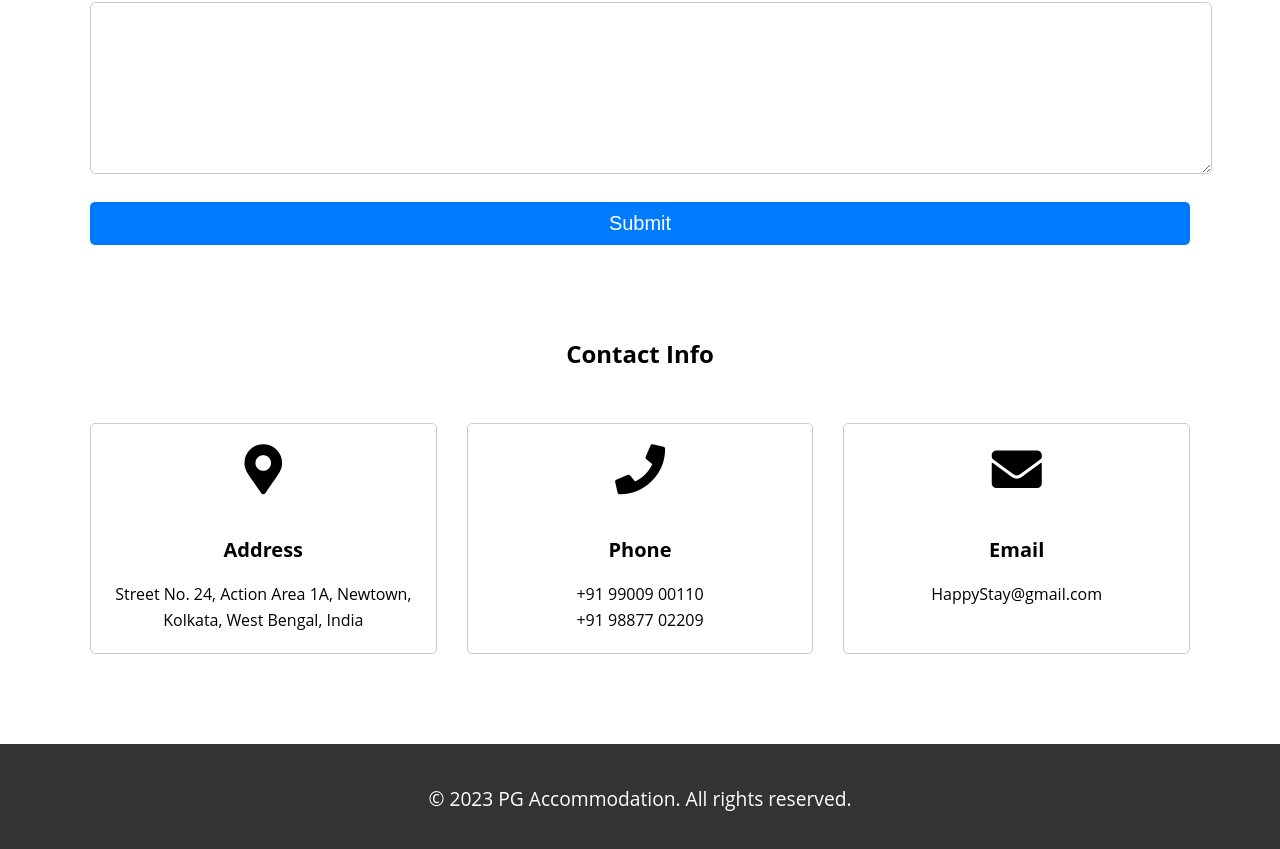
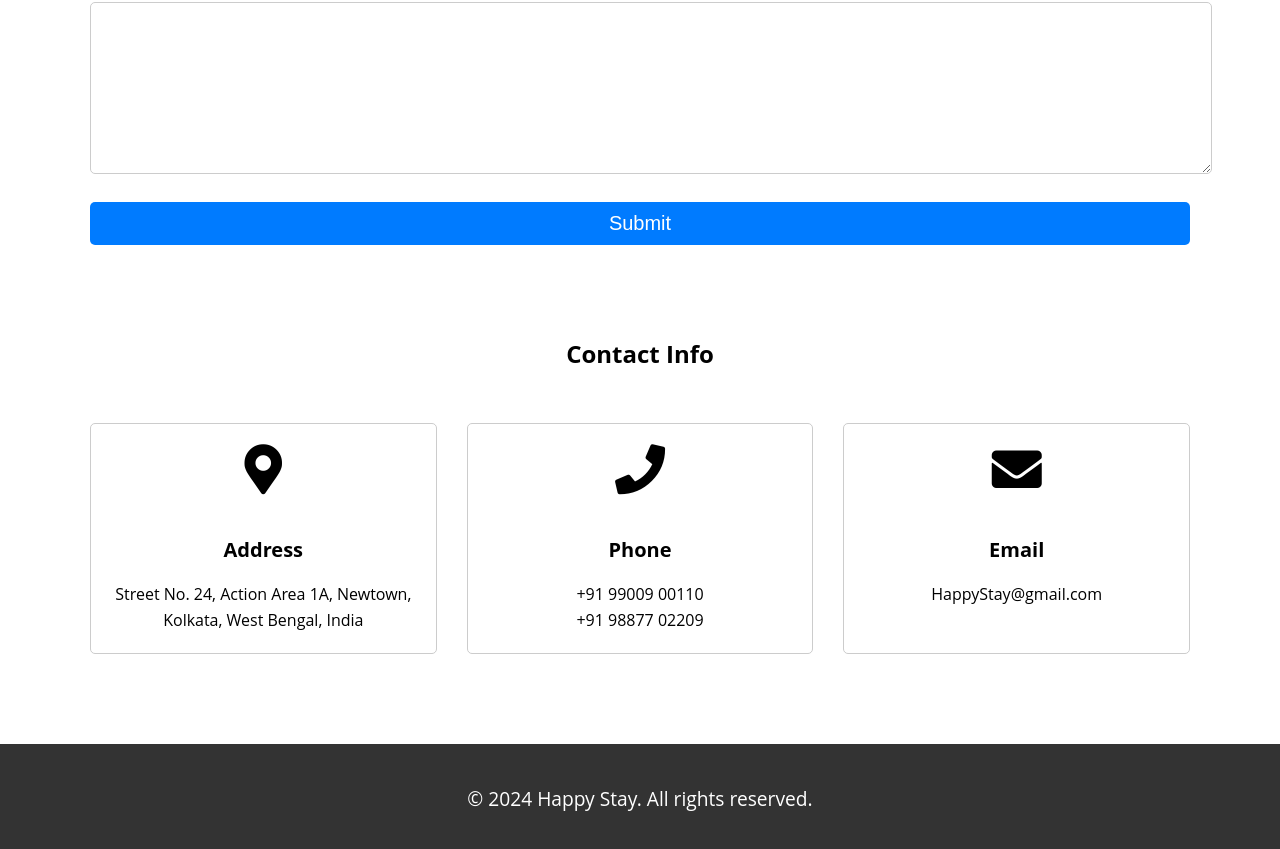
Before and after one commit to theCodingShark/Happy_Stay, a plain HTML site: page contact.html in a window 1280 px wide. Shown: the part 443-1292 px from the top of the page. Drawn offline with nearby package versions, Linux system fonts and the light colour scheme.

Commit message:
Update contact.html

```diff
--- a/contact.html
+++ b/contact.html
@@ -3,7 +3,7 @@
 <head>
   <meta charset="UTF-8">
   <meta name="viewport" content="width=device-width, initial-scale=1.0">
-  <title>Contact Us - PG Accommodation</title>
+  <title>Contact Us - Happy Stay</title>
   <link rel="stylesheet" href="CSS/contact.css">
 
   <link rel="preconnect" href="https://fonts.googleapis.com">
@@ -75,10 +75,15 @@
   <!-- Footer -->
   <footer>
     <div class="container">
-      <p>&copy; 2023 PG Accommodation. All rights reserved.</p>
+      <p>&copy; <span id="year">2023</span> Happy Stay. All rights reserved.</p>
     </div>
   </footer>
   <script src="JS/contact.js"></script>
+
+  <!-- script for dynamically fetching year for footer   -->
+  <script>
+    document.getElementById("year").textContent = new Date().getFullYear();
+  </script>
 
     <!-- JavaScript for navbar hamburger & close icon -->
     <script src="https://unpkg.com/ionicons@4.5.10-0/dist/ionicons.js"></script>
```
